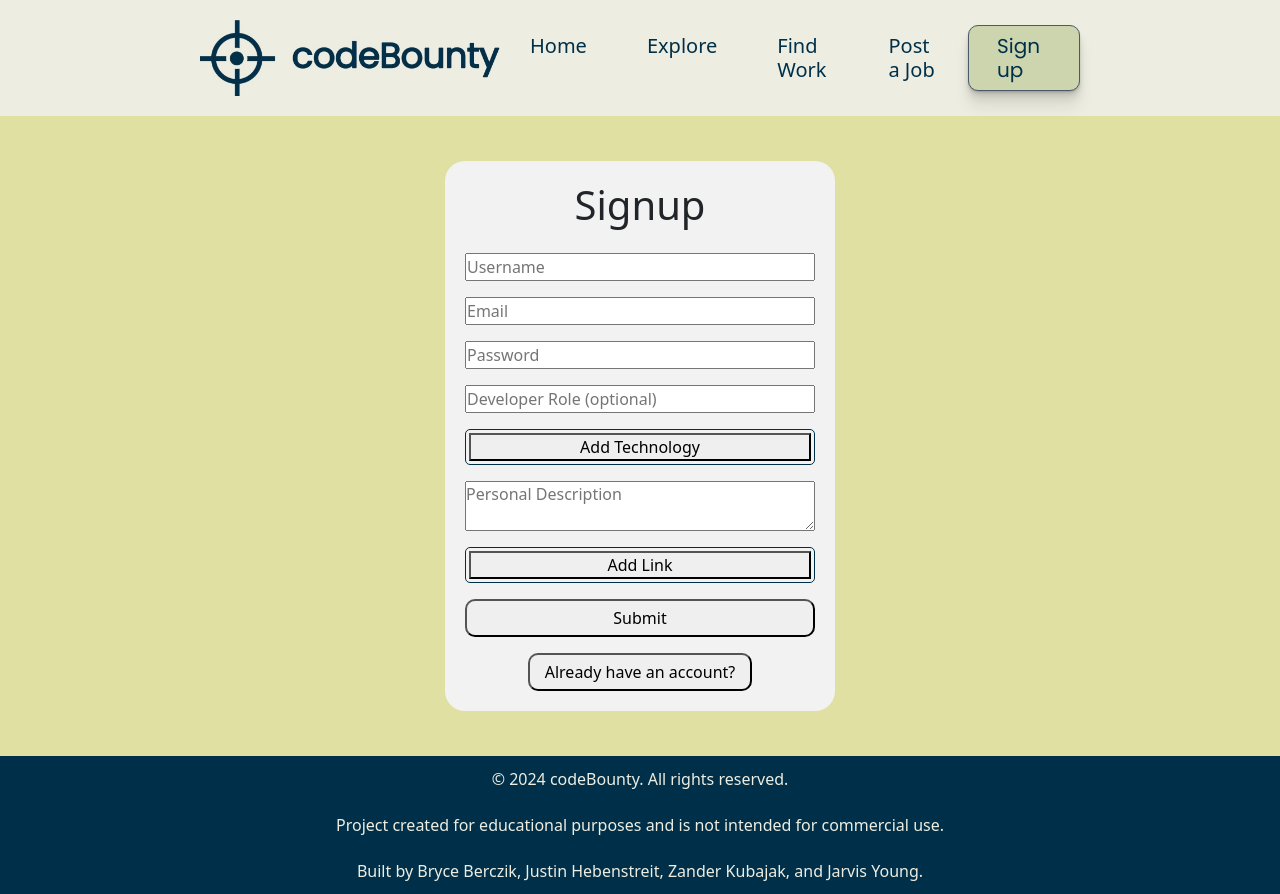
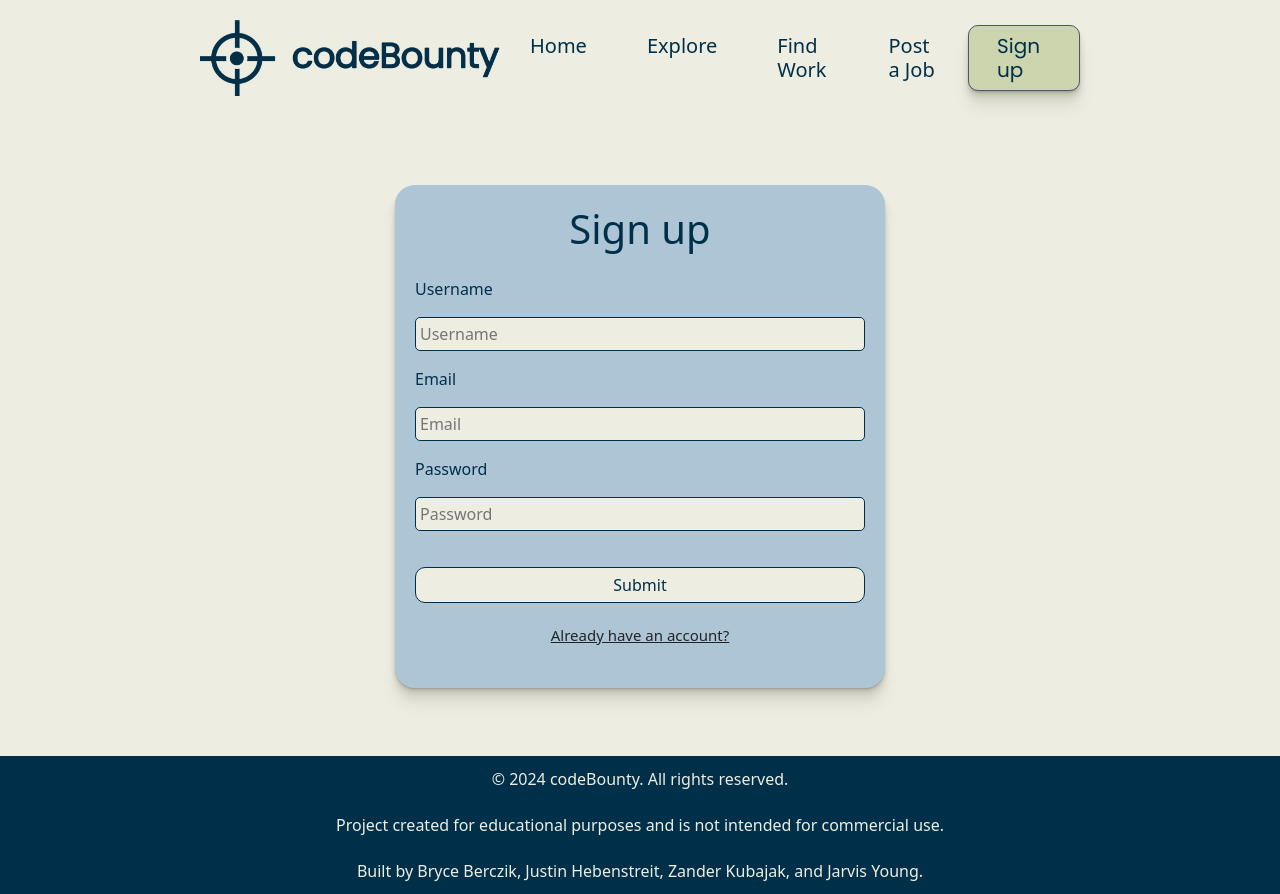
Before and after one commit to bryceberczik/codeBounty, a React (Vite) app in the folder client/: page /signup in a window 1280 px wide. Built offline with nearby package versions, Linux system fonts and the light colour scheme; a web font is replaced by a local one.

Commit message:
completed signup page, needs a new modal

```diff
--- a/client/src/components/Signup.tsx
+++ b/client/src/components/Signup.tsx
@@ -8,18 +8,10 @@ const Signup = () => {
     username: string;
     email: string;
     password: string;
-    role?: string;
-    technologies?: string[];
-    description?: string;
-    links?: string[];
   }>({
     username: "",
     email: "",
-    password: "",
-    role: undefined,
-    technologies: [],
-    description: undefined,
-    links: [],
+    password: ""
   });
 
   const [error, setError] = useState("");
@@ -62,6 +54,7 @@ const Signup = () => {
         variables: { input: formState },
       });
       Auth.login(data.addUser.token);
+      alert('Signup successful! You can edit your profile in the "My Profile" section.');
     } catch (err) {
       console.error(err);
       setError("Something went wrong.");
@@ -72,6 +65,7 @@ const Signup = () => {
     <div className="signup-container">
       <form className="auth-form" onSubmit={handleFormSubmit}>
         {/* Username Section */}
+        <label>Username</label>
         <input
           name="username"
           type="text"
@@ -83,6 +77,7 @@ const Signup = () => {
         />
 
         {/* Email Section */}
+        <label>Email</label>
         <input
           name="email"
           type="email"
@@ -94,6 +89,7 @@ const Signup = () => {
         />
 
         {/* Password Section */}
+        <label>Password</label>
         <input
           name="password"
           type="password"
@@ -103,110 +99,6 @@ const Signup = () => {
             setFormState({ ...formState, password: e.target.value })
           }
         />
-
-        {/* Role Section */}
-        <input
-          name="role"
-          type="text"
-          placeholder="Developer Role (optional)"
-          value={formState.role || ""}
-          onChange={(e) => setFormState({ ...formState, role: e.target.value })}
-        />
-
-        {/* Technologies Section */}
-        <div className="input-items">
-          {(formState.technologies || []).map((technology, idx) => (
-            <div key={idx}>
-              <input
-                type="text"
-                placeholder="Technology"
-                value={technology}
-                onChange={(e) => {
-                  const newTechnologies = [...(formState.technologies || [])];
-                  newTechnologies[idx] = e.target.value;
-                  setFormState({
-                    ...formState,
-                    technologies: newTechnologies,
-                  });
-                }}
-              />
-              <button
-                type="button"
-                onClick={() => {
-                  const newTechnologies = [...(formState.technologies || [])];
-                  newTechnologies.splice(idx, 1);
-                  setFormState({
-                    ...formState,
-                    technologies: newTechnologies,
-                  });
-                }}
-              >
-                X
-              </button>
-            </div>
-          ))}
-          <button
-            type="button"
-            onClick={() => {
-              setFormState({
-                ...formState,
-                technologies: [...(formState.technologies || []), ""],
-              });
-            }}
-          >
-            Add Technology
-          </button>
-        </div>
-
-        {/* Description Section */}
-        <div>
-          <textarea
-            placeholder="Personal Description"
-            value={formState.description}
-            onChange={(e) =>
-              setFormState({ ...formState, description: e.target.value })
-            }
-          />
-        </div>
-
-        {/* Links Section */}
-        <div className="input-items">
-          {(formState.links || []).map((link, idx) => (
-            <div key={idx}>
-              <input
-                type="text"
-                placeholder="Link"
-                value={link}
-                onChange={(e) => {
-                  const newLinks = [...(formState.links || [])];
-                  newLinks[idx] = e.target.value;
-                  setFormState({ ...formState, links: newLinks });
-                }}
-              />
-              <button
-                type="button"
-                onClick={() => {
-                  const newLinks = [...(formState.links || [])];
-                  newLinks.splice(idx, 1);
-                  setFormState({ ...formState, links: newLinks });
-                }}
-              >
-                X
-              </button>
-            </div>
-          ))}
-          <button
-            type="button"
-            onClick={() => {
-              setFormState({
-                ...formState,
-                links: [...(formState.links || []), ""],
-              });
-            }}
-          >
-            Add Link
-          </button>
-        </div>
 
         <button className="auth-btn" type="submit">
           Submit
--- a/client/src/css/auth.css
+++ b/client/src/css/auth.css
@@ -3,7 +3,6 @@
   justify-content: center;
   align-items: center;
   height: 80vh;
-  background-color: #e0e0a3;
 }
 
 .auth-container {
@@ -15,20 +14,31 @@
   gap: 1rem;
   padding: 20px;
   border-radius: 20px;
+  background-color: #aec5d5;
+  box-shadow: 0 1px 1px hsl(0deg 0% 0% / 0.075),
+    0 2px 2px hsl(0deg 0% 0% / 0.075), 0 4px 4px hsl(0deg 0% 0% / 0.075),
+    0 8px 8px hsl(0deg 0% 0% / 0.075), 0 16px 16px hsl(0deg 0% 0% / 0.075);
+}
+
+.auth-container p {
+  font-size: 15px;
+  text-decoration: underline;
+  transition: ease 0.2s;
+}
+
+.auth-container p:hover {
+  color: #4a5a6a;
 }
 
 .auth-toggle {
   padding: 5px 15px;
-    border-radius: 10px;
-    cursor: pointer !important;
-}
-
-.auth-toggle:hover {
-  background-color: #b0cc8a;
+  border-radius: 10px;
+  cursor: pointer !important;
 }
 
 .login-container {
- min-width: 300px;
+  min-width: 400px;
+
 }
 
 .auth-form {
@@ -37,27 +47,49 @@
   gap: 1rem;
 }
 
+.auth-form label {
+  color: #003049;
+}
+
+.auth-form input {
+  padding: 4px;
+  border-radius: 5px;
+  border: 1px solid #003049;
+  color: #003049;
+  background-color: #eeede1;
+}
+
+.auth-form input:focus {
+  border: 1px solid #003049;
+  outline: none;
+}
+
 .auth-btn {
+  margin-top: 20px;
   padding: 5px 15px;
   border-radius: 10px;
   cursor: pointer !important;
+  background-color: #eeede1;
+  border: 1px solid #003049;
+  color: #003049;
+  transition: ease 0.2s;
 }
 
 .auth-btn:hover {
-  background-color: #b0cc8a;
+  background-color: #d6d5c9;
 }
 
-.auth-form >div {
+.auth-form > div {
   display: flex;
   flex-direction: column;
 }
 
 .signup-container {
-  min-width: 350px;
+  min-width: 450px;
 }
 
 .input-items {
   border: 1px solid #003049;
   padding: 3px;
- border-radius: 5px;
+  border-radius: 5px;
 }
--- a/client/src/pages/Signup.tsx
+++ b/client/src/pages/Signup.tsx
@@ -8,10 +8,11 @@ export default function Auth() {
     const [isLogin, setIsLogin] = useState(false)
     return (
         <div className='auth-page'>
+
             <div className='auth-container'>
-                <h1>{isLogin ? 'Login' : 'Signup'}</h1>
+                <h1 style={{ color: "#003049" }}>{isLogin ? 'Login' : 'Sign up'}</h1>
                 {isLogin ? <Login /> : <Signup />}
-                <button  className='auth-toggle' onClick={() => setIsLogin(!isLogin)}>{isLogin ? 'Need to create an account?' : 'Already have an account?'}</button>
+                <p className='auth-toggle' onClick={() => setIsLogin(!isLogin)}>{isLogin ? 'Need to create an account?' : 'Already have an account?'}</p>
             </div>
         </div>
     )
```
